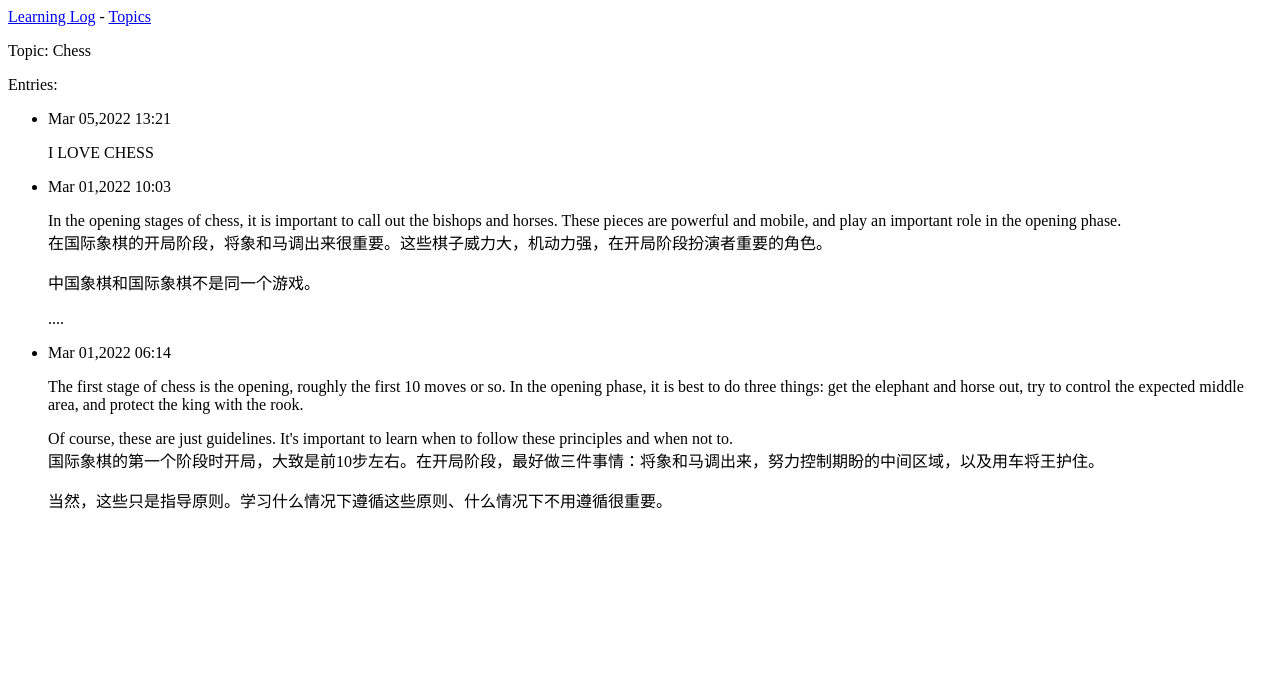
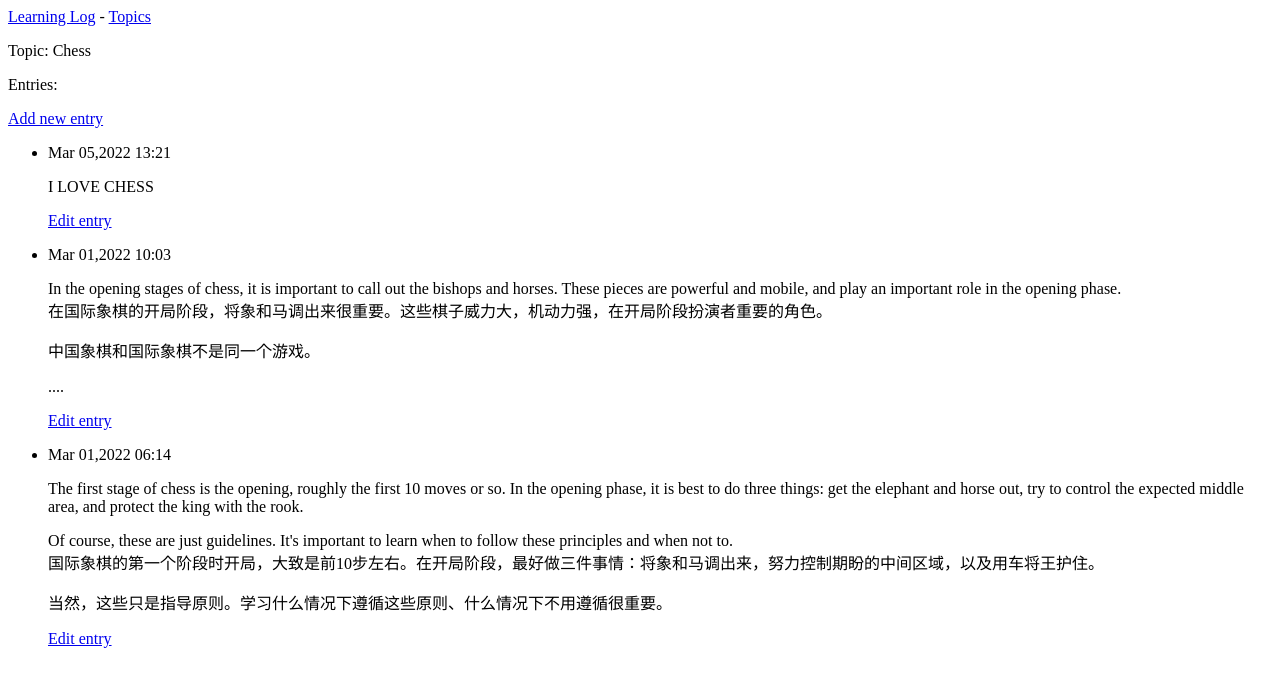
Before and after one commit to tanyaoo/Python_Crash_Course_2nd, a Django app: page /topics/1/ in a window 1280 px wide. Shown: the top 687 px of the page. Run offline with Django 3.2, Linux system fonts and the light colour scheme; data comes from the database, SQL or seed files in the repository; both versions use the stored data as it was after the commit.

Commit message:
创建新条目和编辑新条目

```diff
--- a/learning_blog/learning_logs/templates/learning_logs/topic.html
+++ b/learning_blog/learning_logs/templates/learning_logs/topic.html
@@ -4,11 +4,17 @@
 
   <p>Topic: {{ topic }}</p>
   <p>Entries:</p>
+  <p>
+    <a href="{% url 'learning_logs:new_entry' topic.id %}">Add new entry</a>
+  </p>
   <ul>
   {% for entry in entries %}
     <li>
       <p>{{ entry.date_added|date:'M d,Y H:i' }}</p>
       <p>{{ entry.text|linebreaks }}</p>
+      <p>
+        <a href="{% url 'learning_logs:edit_entry' entry.id %}">Edit entry</a>
+      </p>
     </li>
   {% empty %}
     <li>There are no entries for this topic yet.</li>
--- a/learning_blog/learning_logs/templates/learning_logs/topics.html
+++ b/learning_blog/learning_logs/templates/learning_logs/topics.html
@@ -12,4 +12,5 @@
       <li>No topic have been added yet.</li>
     {% endfor %}
   </ul>
+<a href="{% url 'learning_logs:new_topic' %}">Add a new topic</a>
 {% endblock content %}
--- a/learning_blog/learning_logs/urls.py
+++ b/learning_blog/learning_logs/urls.py
@@ -12,4 +12,8 @@ urlpatterns = [
     path('topics/', views.topics, name='topics'),
     path('topics/<int:topic_id>/', views.topic, name='topic'),
     path('new_topic/', views.new_topic, name='new_topic'),
+
+    # 用于添加新条目的页面
+    path('new_entry/<int:topic_id>/', views.new_entry, name='new_entry'),
+    path('edit_entry/<int:entry_id>', views.edit_entry, name='edit_entry'),
 ]
--- a/learning_blog/learning_logs/views.py
+++ b/learning_blog/learning_logs/views.py
@@ -1,6 +1,6 @@
 from django.shortcuts import render, redirect
-from .models import Topic
-from .forms import TopicForm
+from .models import Topic, Entry
+from .forms import TopicForm, EntryForm
 
 
 # Create your views here.
@@ -41,3 +41,42 @@ def new_topic(request):
     # 显示空表单或指出表单数据无效。
     context = {'form': form}
     return render(request, "learning_logs/new_topic.html", context)
+
+
+def new_entry(request, topic_id):
+    """在特定主题中添加新条目"""
+    topic = Topic.objects.get(id=topic_id)
+
+    if request.method != 'POST':
+        # 未提交数据：创建一个空表单
+        form = EntryForm()
+    else:
+        # POST提交的数据：对数据进行处理
+        form = EntryForm(data=request.POST)
+        if form.is_valid():
+            new_entry = form.save(commit=False)
+            new_entry.topic = topic
+            new_entry.save()
+            return redirect('learning_logs:topic', topic_id=topic_id)
+    # 显示空表单或指出表单数据无效
+    context = {'topic': topic, 'form': form}
+    return render(request, "learning_logs/new_entry.html", context)
+
+
+def edit_entry(request, entry_id):
+    """编辑既有条目"""
+    entry = Entry.objects.get(id=entry_id)
+    topic = entry.topic
+
+    if request.method != 'POST':
+        # 初次请求：使用当前条目填充表单
+        form = EntryForm(instance=entry)
+    else:
+        # POST提交的数据：对数据进行处理
+        form = EntryForm(instance=entry, data=request.POST)
+        if form.is_valid():
+            form.save()
+            return redirect('learning_logs:topic', topic_id=topic.id)
+
+    context = {'entry': entry, 'topic': topic, 'form': form}
+    return render(request, 'learning_logs/edit_entry.html', context)
```
Also changed, not shown: learning_blog/learning_logs/forms.py (+9 -1 lines), learning_blog/learning_logs/templates/learning_logs/edit_entry.html (added, +11 -0 lines), learning_blog/learning_logs/templates/learning_logs/new_entry.html (added, +13 -0 lines), learning_blog/learning_logs/templates/learning_logs/new_topic.html (added, +12 -0 lines), learning_blog/db.sqlite3.
